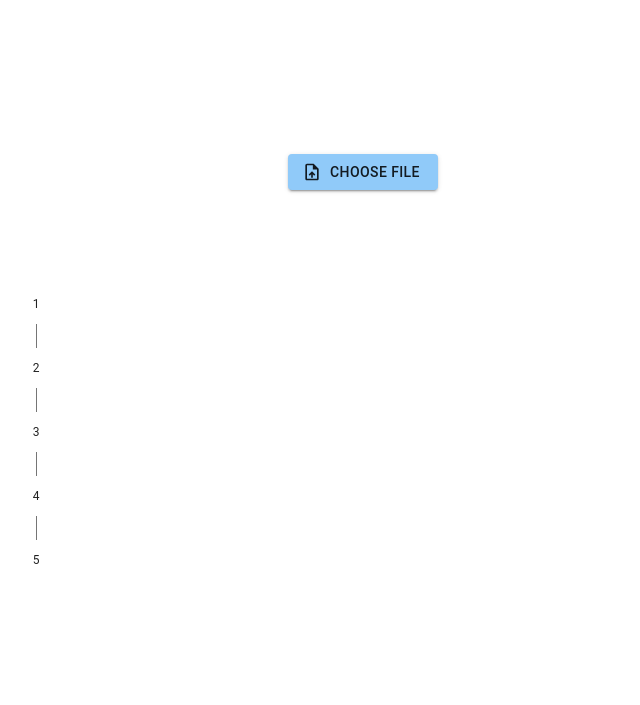
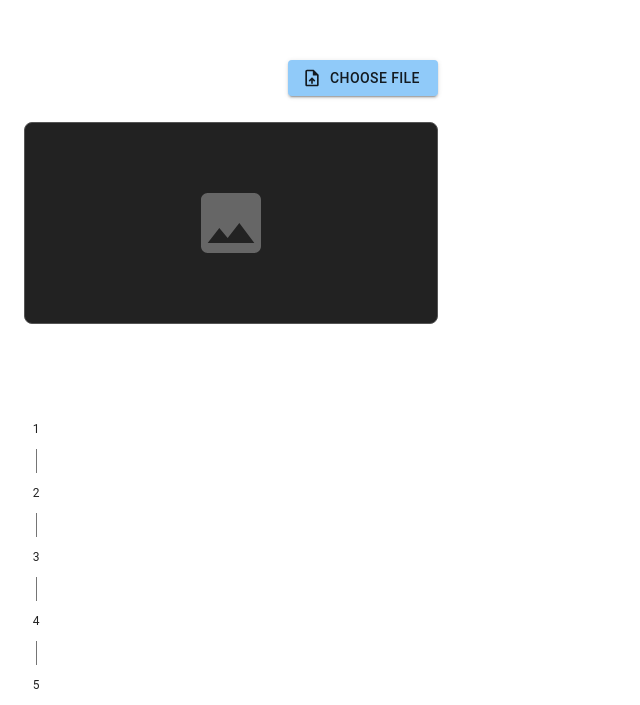
Before and after one commit to CJOWood/ai-receipt-scanner-for-ynab, a React (Vite) app in the folder client/: page / in a window 1280 px wide. Shown: the part 126-831 px from the top of the page, without its empty margins (0-640 px from the left). Before the commit the page ends 800 px from the top, so only its background shows below. Built offline with nearby package versions, Linux system fonts and the light colour scheme; no server answers.

Commit message:
Adding a preview box for the file uploaded

```diff
--- a/client/src/App.tsx
+++ b/client/src/App.tsx
@@ -14,6 +14,7 @@ import {
 } from '@mui/material'
 import UploadFileIcon from '@mui/icons-material/UploadFile'
 import ReceiptLongIcon from '@mui/icons-material/ReceiptLong'
+import InsertPhotoIcon from '@mui/icons-material/InsertPhoto'
 import type { Receipt } from 'shared'
 
 const SERVER_URL = import.meta.env.APP_SERVER_URL || 'http://localhost:3000'
@@ -37,6 +38,7 @@ function App() {
   const [logs, setLogs] = useState<string[]>(Array(steps.length).fill(''))
   const [accountTouched, setAccountTouched] = useState(false)
   const [fileTouched, setFileTouched] = useState(false)
+  const [previewUrl, setPreviewUrl] = useState<string | null>(null)
 
   useEffect(() => {
     const fetchInfo = async () => {
@@ -64,6 +66,16 @@ function App() {
     setFileTouched(true)
     if (e.target.files && e.target.files[0]) {
       setFile(e.target.files[0])
+      const fileObj = e.target.files[0]
+      if (fileObj.type.startsWith('image/')) {
+        const url = URL.createObjectURL(fileObj)
+        setPreviewUrl(url)
+      } else {
+        setPreviewUrl(null)
+      }
+    } else {
+      setFile(null)
+      setPreviewUrl(null)
     }
   }
 
@@ -206,6 +218,31 @@ function App() {
             />
           </Button>
         </Box>
+        <Box sx={{ mt: 2, mb: 2, display: 'flex', justifyContent: 'center' }}>
+          <Box
+            sx={{
+              width: '100%',
+              height: 200,
+              border: '1px solid #555',
+              borderRadius: 2,
+              display: 'flex',
+              alignItems: 'center',
+              justifyContent: 'center',
+              background: '#222',
+              overflow: 'hidden',
+            }}
+          >
+            {previewUrl ? (
+              <img
+                src={previewUrl}
+                alt="Preview"
+                style={{ maxWidth: '100%', maxHeight: '100%', objectFit: 'contain' }}
+              />
+            ) : (
+              <InsertPhotoIcon sx={{ fontSize: 80, color: '#666' }} />
+            )}
+          </Box>
+        </Box>
 
         <Box sx={{ mt: 2 }}>
           <Button
```
